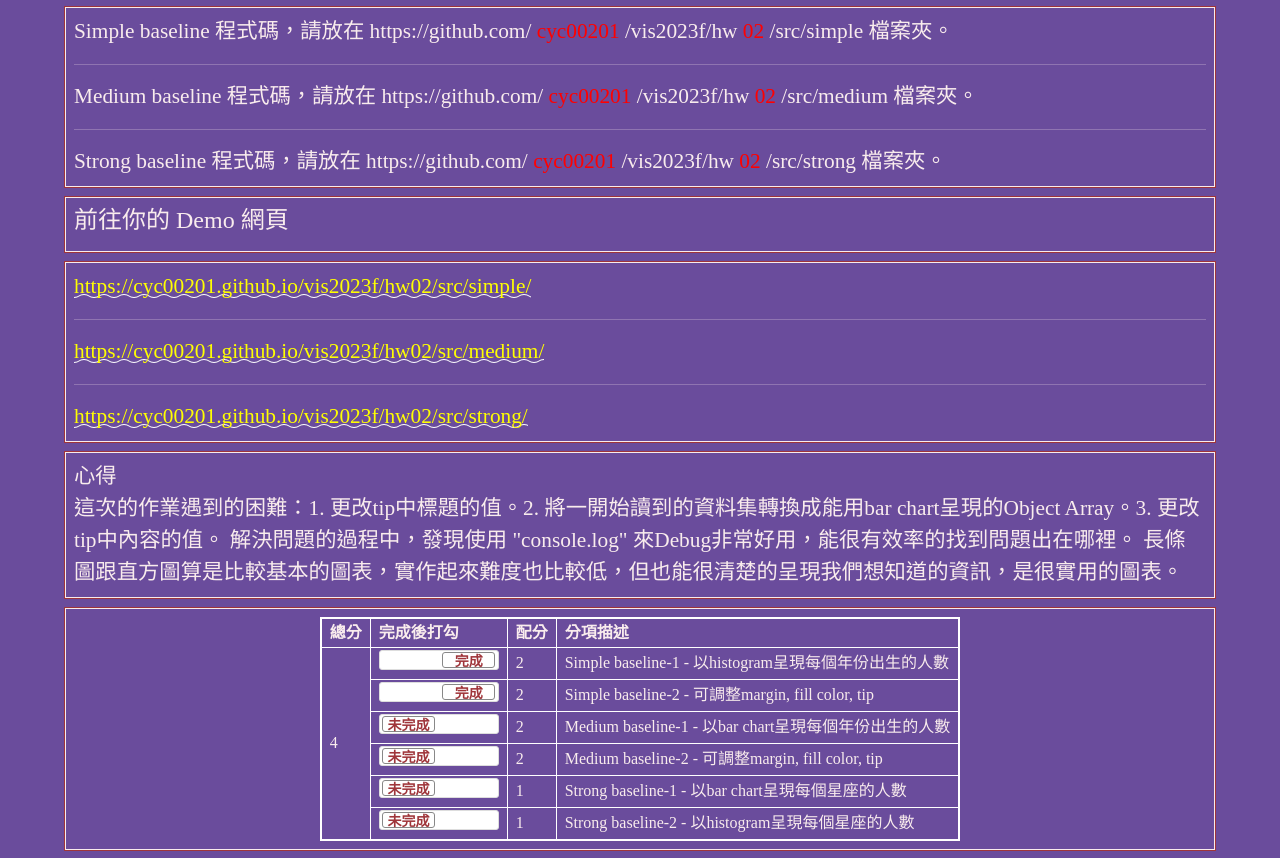
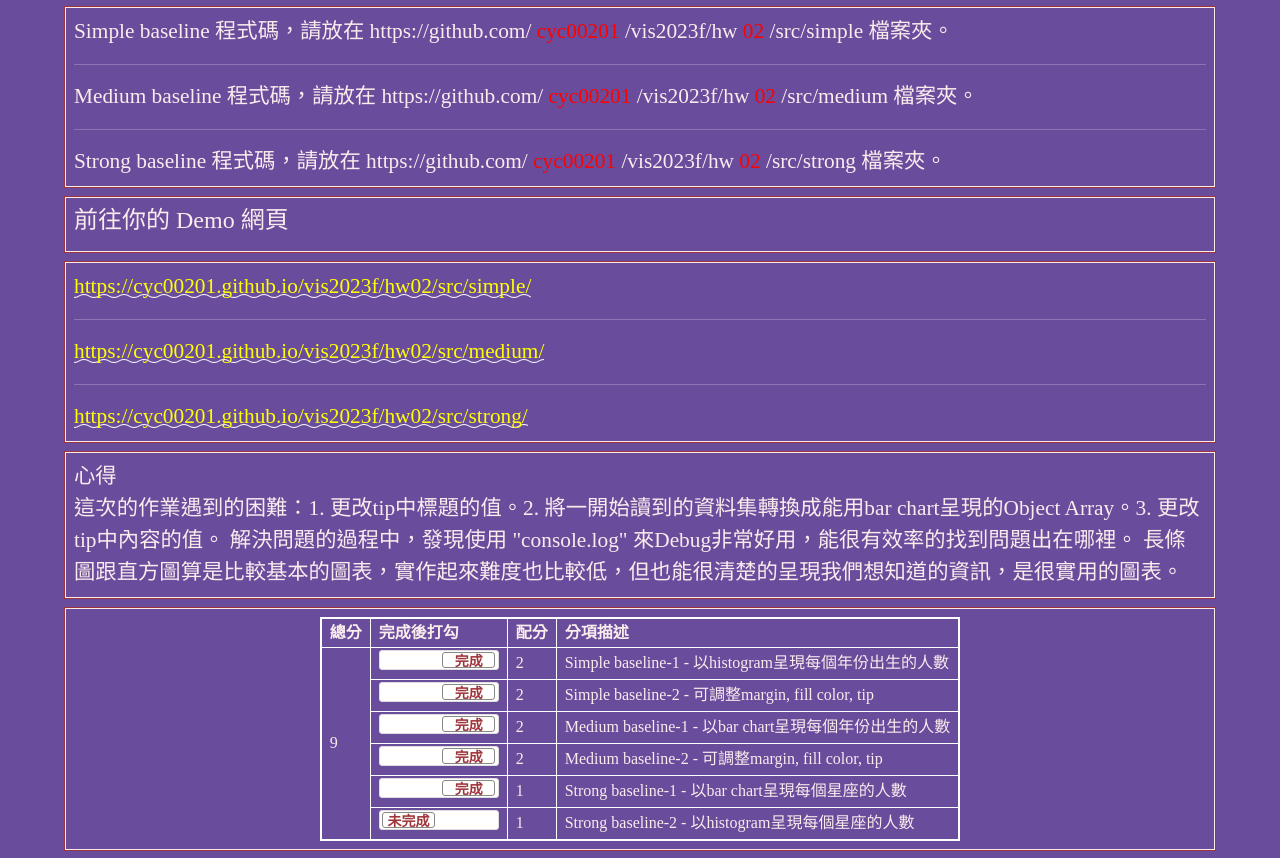
Before and after one commit to cyc00201/vis2023f, a plain HTML site: page hw02/index.html in a window 1280 px wide. Shown: the part 86-944 px from the top of the page. Drawn offline with nearby package versions, Linux system fonts and the light colour scheme.

Commit message:
Update index.html

```diff
--- a/hw02/index.html
+++ b/hw02/index.html
@@ -261,19 +261,19 @@
         </tr>
 
         <tr>
-          <td><input type="checkbox" class="flipswitch" id="myCheckbox3"></td>
+          <td><input type="checkbox" class="flipswitch" id="myCheckbox3" checked="checked"></td>
           <td id='m3'>2</td>
           <td>Medium baseline-1 - 以bar chart呈現每個年份出生的人數</td>
         </tr>
 
         <tr>
-          <td><input type="checkbox" class="flipswitch" id="myCheckbox4"></td>
+          <td><input type="checkbox" class="flipswitch" id="myCheckbox4" checked="checked"></td>
           <td id='m4'>2</td>
           <td>Medium baseline-2 - 可調整margin, fill color, tip </td>
         </tr>
 
         <tr>
-          <td><input type="checkbox" class="flipswitch" id="myCheckbox5" ></td>
+          <td><input type="checkbox" class="flipswitch" id="myCheckbox5" checked="checked"></td>
           <td id='m5'>1</td>
           <td>Strong baseline-1 - 以bar chart呈現每個星座的人數 </td>
         </tr>
```
